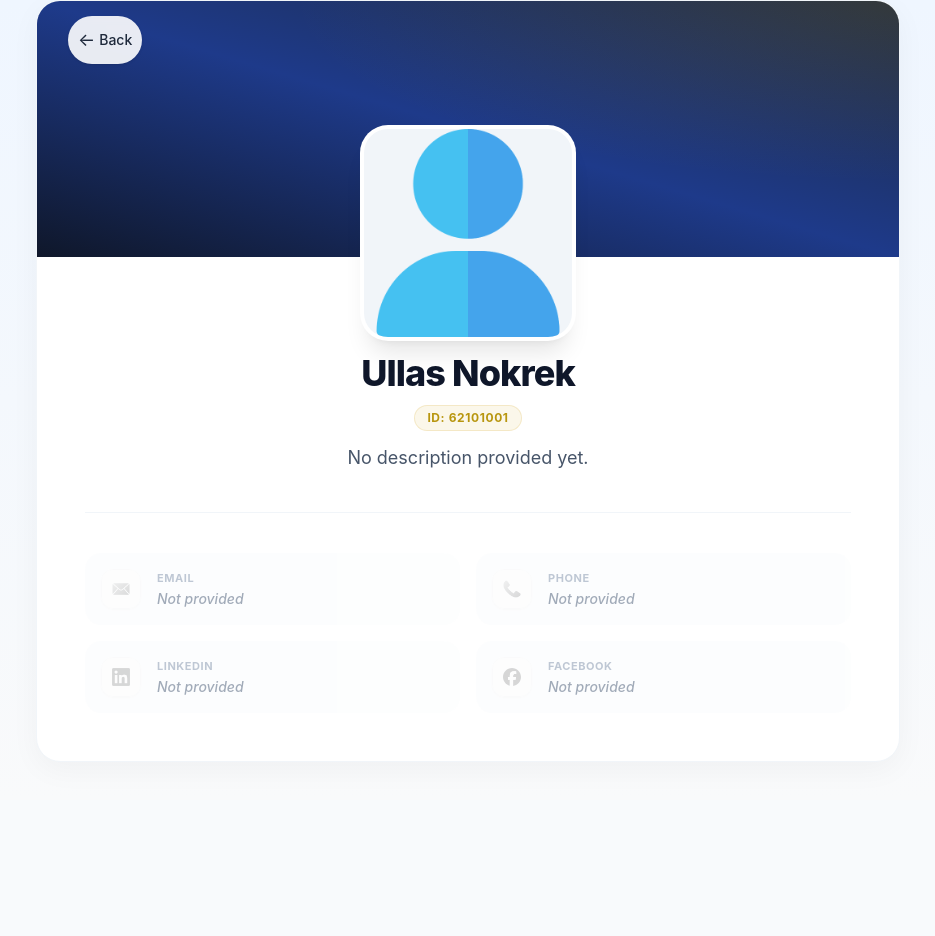
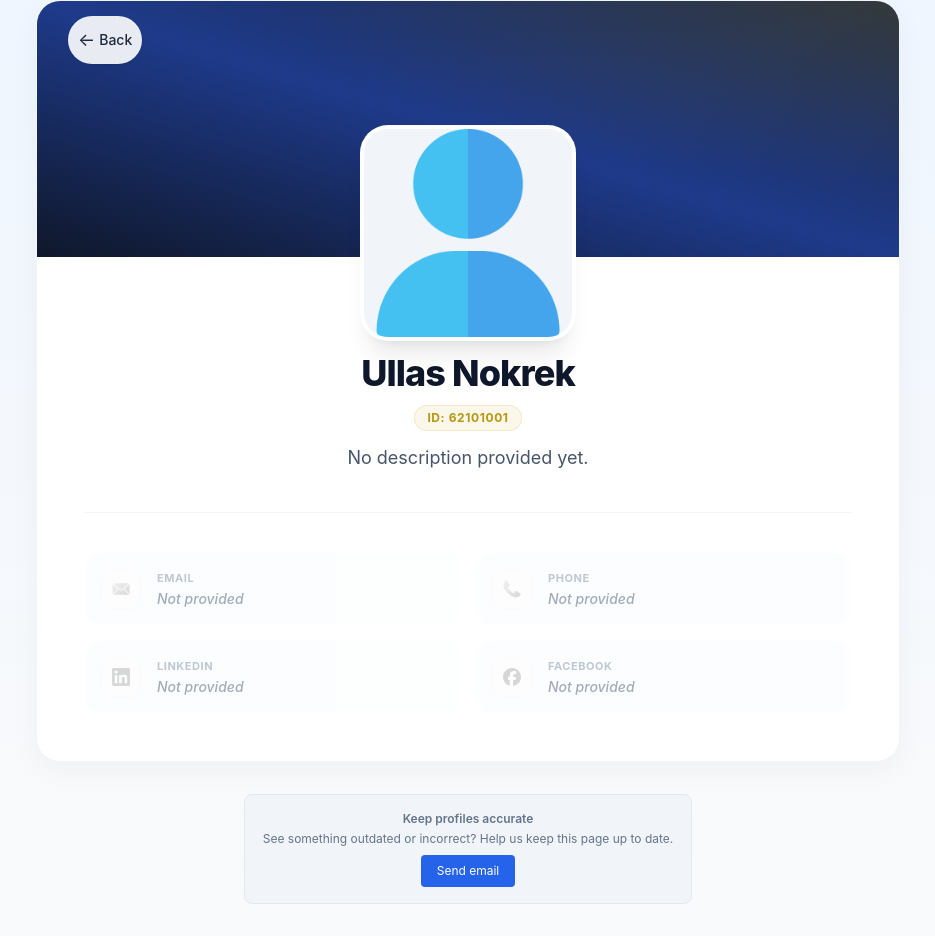
Before and after one commit to zaifears/NDC2021A, a Next.js app: page /profile/62101001 in a window 1280 px wide. Shown: the whole page, without its empty margins (172-1107 px from the left). Before the commit the page ends 800 px from the top, so only its background shows below. Built offline with nearby package versions, Linux system fonts and the light colour scheme; no server answers.

Commit message:
1.1.7 Added Update option

```diff
--- a/next.config.ts
+++ b/next.config.ts
@@ -5,6 +5,11 @@ const nextConfig: NextConfig = {
   images: {
     unoptimized: true,
   },
+  // allow requests from this origin during dev (avoids cross‑origin warning)
+  // adjust the port if you run dev server on a different one
+  allowedDevOrigins: [
+    "http://192.168.0.134:3000",
+  ],
 };
 
 export default nextConfig;
--- a/src/app/layout.tsx
+++ b/src/app/layout.tsx
@@ -7,13 +7,16 @@ export const metadata: Metadata = {
   icons: {
     icon: "/favicon.ico",
   },
+  // base URL used when resolving relative image paths for OG/twitter
+  metadataBase: new URL(process.env.NEXT_PUBLIC_BASE_URL || "http://localhost:3000"),
 };
 
-// Add default Open Graph and Social metadata
+// Add default Open Graph and Social metadata (only badge.png so that
+// link previews on messaging platforms use it)
 metadata.openGraph = {
   title: metadata.title,
   description: metadata.description,
-  images: ["/badge.png", "/ndc.svg"],
+  images: ["/badge.png"],
 };
 
 metadata.twitter = {
--- a/src/app/profile/[id]/page.tsx
+++ b/src/app/profile/[id]/page.tsx
@@ -242,6 +242,21 @@ export default async function ProfilePage(props: any) {
           </div>
         </div>
       </div>
+      {/* small greyed out update prompt section */}
+      <footer className="mt-8 mb-8">
+        <div className="max-w-md mx-auto p-4 bg-slate-100 rounded-lg border border-slate-200 text-center text-xs text-slate-500">
+          <h2 className="font-semibold mb-1">Keep profiles accurate</h2>
+          <p className="mb-2">
+            See something outdated or incorrect? Help us keep this page up to date.
+          </p>
+          <a
+            href="mailto:alshahoriar.hossain@gmail.com?subject=Update%20My%20profile%20page%20in%20NDC2021A%20website"
+            className="inline-block px-4 py-2 bg-blue-600 text-white rounded hover:bg-blue-700 transition"
+          >
+            Send email
+          </a>
+        </div>
+      </footer>
     </main>
   );
 }
--- a/tsconfig.json
+++ b/tsconfig.json
@@ -14,7 +14,7 @@
     "moduleResolution": "bundler",
     "resolveJsonModule": true,
     "isolatedModules": true,
-    "jsx": "react-jsx",
+    "jsx": "preserve",
     "incremental": true,
     "plugins": [
       {
```
Also changed, not shown: public/sw.js (added, +39 -0 lines).
